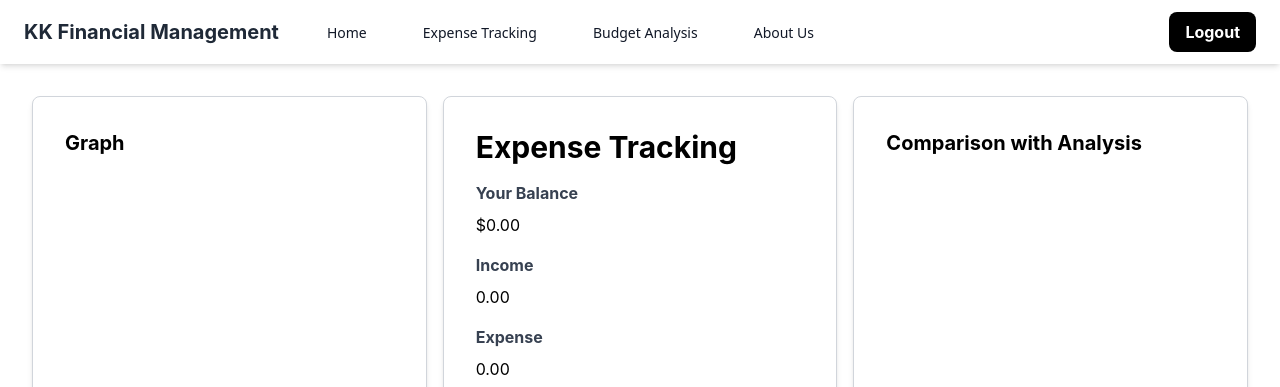
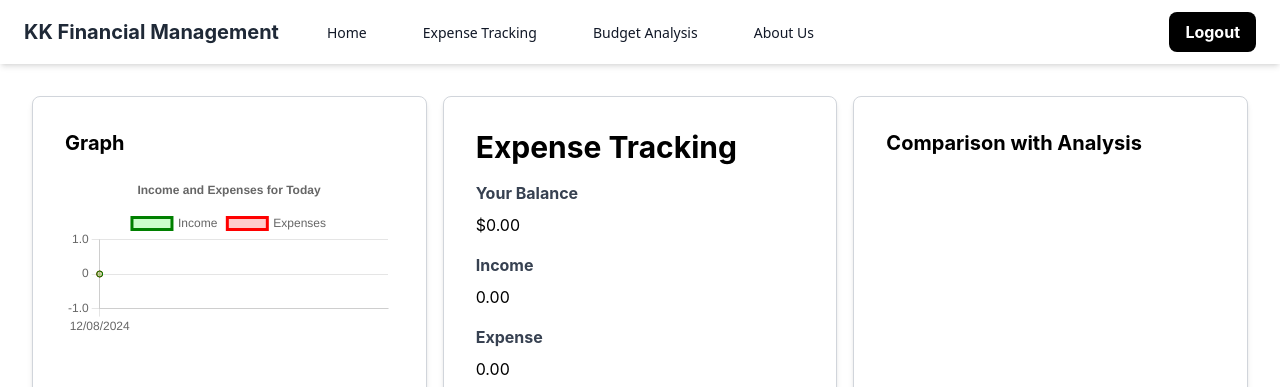
Before and after one commit to kaiwenGoh/financial_management, a React (Create React App) app in the folder financial-management-webapp/: page /ExpenseTracking in a window 1280 px wide. Shown: the top 387 px of the page. Built offline with nearby package versions, Linux system fonts and the light colour scheme; no server answers; sample sign-in values are in the browser's storage.

Commit message:
charts done

```diff
--- a/financial-management-webapp/package.json
+++ b/financial-management-webapp/package.json
@@ -8,8 +8,11 @@
     "@testing-library/react": "^13.4.0",
     "@testing-library/user-event": "^13.5.0",
     "axios": "^1.7.4",
+    "chart.js": "^4.4.3",
+    "moment": "^2.30.1",
     "mongoose": "^8.5.3",
     "react": "^18.3.1",
+    "react-chartjs-2": "^5.2.0",
     "react-dom": "^18.3.1",
     "react-router-dom": "^6.26.0",
     "react-scripts": "^5.0.1",
--- a/financial-management-webapp/src/ExpenseTracking.js
+++ b/financial-management-webapp/src/ExpenseTracking.js
@@ -6,6 +6,7 @@ import { TransactionList } from './components/TransactionList';
 import { AddTransaction } from './components/AddTransaction';
 import { IncomeExpenses } from './components/IncomeExpenses';
 import { Balance } from './components/Balance';
+import { ChartComponent } from './components/Chart'
 
 function ExpenseTrackingPage() {
 
@@ -16,7 +17,7 @@ function ExpenseTrackingPage() {
         {/* First Column */}
         <div className="bg-white border border-gray-300 p-8 rounded-lg shadow-md w-full sm:max-w-md overflow-y-auto">
           <h2 className="text-xl font-bold mb-4">Graph</h2>
-
+          <ChartComponent />
         </div>
         {/* Second Column */}
         <div className="bg-white border border-gray-300 p-8 rounded-lg shadow-md w-full sm:max-w-md overflow-y-auto">
--- /dev/null
+++ b/financial-management-webapp/src/components/Chart.js
@@ -0,0 +1,69 @@
+import React, { useContext } from 'react';
+import { Line } from 'react-chartjs-2';
+import { GlobalContext } from '../context/GlobalState';
+import moment from 'moment';
+import { Chart as ChartJs, CategoryScale, LinearScale, PointElement, LineElement, Title, Tooltip, Legend } from 'chart.js';
+
+// Register Chart.js components
+ChartJs.register(CategoryScale, LinearScale, PointElement, LineElement, Title, Tooltip, Legend);
+
+export const ChartComponent = () => {
+  const { transactions } = useContext(GlobalContext);
+
+  const todayLabel = moment().format('DD/MM/YYYY');
+
+  const today = moment().startOf('day');
+
+  // Filter transactions for today
+  const todayTransactions = transactions.filter(transaction =>
+    moment(transaction.date).isSame(today, 'day')
+  );
+
+  // Calculate total income and expenses for today
+  const totalIncomeToday = todayTransactions
+    .filter(transaction => transaction.amount > 0)
+    .reduce((acc, transaction) => acc + transaction.amount, 0);
+
+  const totalExpensesToday = todayTransactions
+    .filter(transaction => transaction.amount < 0)
+    .reduce((acc, transaction) => acc + transaction.amount, 0);
+
+  // Prepare the data for the chart with a single label for 'Today'
+  const data = {
+    labels: [todayLabel],  // Only one label
+    datasets: [
+      {
+        label: 'Income',
+        data: [totalIncomeToday],  // Total income for today
+        borderColor: 'green',
+        backgroundColor: 'rgba(0, 255, 0, 0.2)',
+        tension: 0.4,
+        fill: true,
+      },
+      {
+        label: 'Expenses',
+        data: [Math.abs(totalExpensesToday)],  // Total expenses for today, converted to positive
+        borderColor: 'red',
+        backgroundColor: 'rgba(255, 0, 0, 0.2)',
+        tension: 0.4,
+        fill: true,
+      },
+    ],
+  };
+
+  // Chart options
+  const options = {
+    responsive: true,
+    plugins: {
+      legend: {
+        position: 'top',
+      },
+      title: {
+        display: true,
+        text: 'Income and Expenses for Today',
+      },
+    },
+  };
+
+  return <Line data={data} options={options} />;
+};
```
Also changed, not shown: 1 other file (tests, documents, lock files or other folders).
